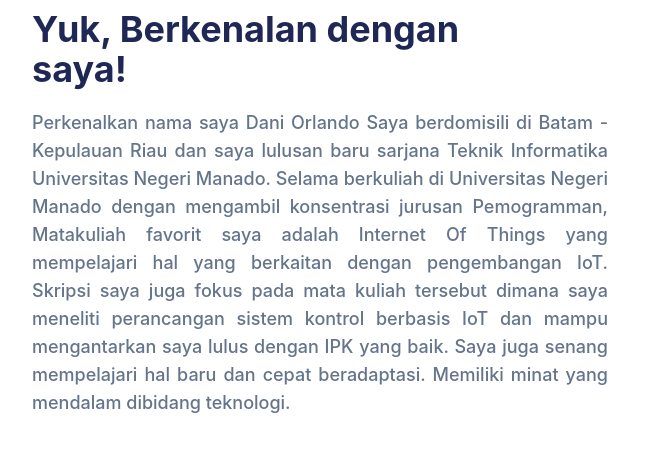
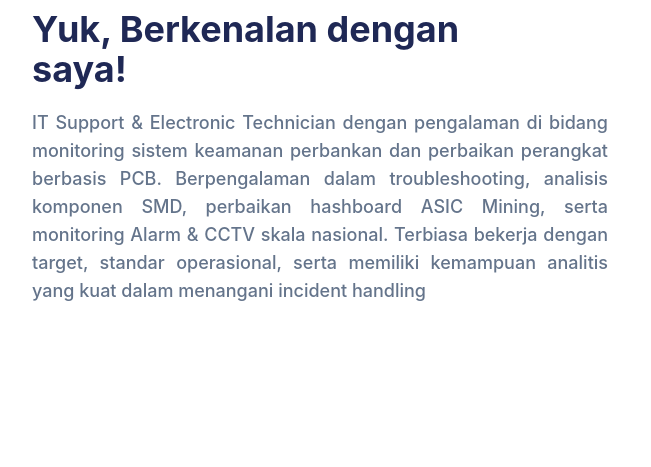
Before and after one commit to DaniOrlando8/daniorlando8.github.io, a website: page index.html in a window 1280 px wide. Shown: the part 876-1343 px from the top of the page, 0-651 px from the left. Drawn offline with Linux system fonts and the light colour scheme.

Commit message:
Update index.html

```diff
--- a/index.html
+++ b/index.html
@@ -134,17 +134,7 @@
             Yuk, Berkenalan dengan saya!
           </h2>
           <p class="max-w-xl text-justify text-base font-medium text-secondary lg:text-lg">
-            Perkenalkan nama saya Dani Orlando Saya berdomisili di Batam -
-            Kepulauan Riau dan saya lulusan baru sarjana Teknik
-            Informatika Universitas Negeri Manado. Selama berkuliah di
-            Universitas Negeri Manado dengan mengambil konsentrasi jurusan
-            Pemogramman, Matakuliah favorit saya adalah Internet Of Things
-            yang mempelajari hal yang berkaitan dengan pengembangan IoT.
-            Skripsi saya juga fokus pada mata kuliah tersebut dimana saya
-            meneliti perancangan sistem kontrol berbasis IoT dan mampu
-            mengantarkan saya lulus dengan IPK yang baik. Saya juga senang
-            mempelajari hal baru dan cepat beradaptasi. Memiliki minat yang
-            mendalam dibidang teknologi.
+            IT Support & Electronic Technician dengan pengalaman di bidang monitoring sistem keamanan perbankan dan perbaikan perangkat berbasis PCB. Berpengalaman dalam troubleshooting, analisis komponen SMD, perbaikan hashboard ASIC Mining, serta monitoring Alarm & CCTV skala nasional. Terbiasa bekerja dengan target, standar operasional, serta memiliki kemampuan analitis yang kuat dalam menangani incident handling
           </p>
         </div>
         <div class="w-full px-4 lg:w-1/2">
@@ -419,8 +409,8 @@
       <div class="flex flex-wrap">
         <div class="mb-12 w-full px-4 font-medium text-slate-300 md:w-1/3">
           <h3 class="mb-2 text-2xl font-bold text-white">Hubungin Saya</h3>
-          <p>daniorlando8@gmail.com || 16210008@unima.ac.id</p>
-          <p>LEGENDA EVENUE BLOK B2 No.2 RT003 RW02 BALOI PERMAI - BATAM KOTA, KEPULAUAN RIAU.</p>
+          <p>daniorlando8@gmail.com | WhatsApp 0851-7111-5183</p>
+          <p>Jl. Lancar 1 No.4D, RT.09/RW.07, Sumur Batu, Kec. Kemayoran, Kota Jakarta Pusat, Daerah Khusus Ibukota Jakarta.</p>
         </div>
         <div class="mb-12 w-full px-4 md:w-1/3">
           <h3 class="mb-5 text-xl font-semibold text-white">
```
